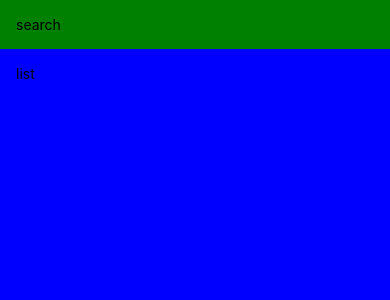
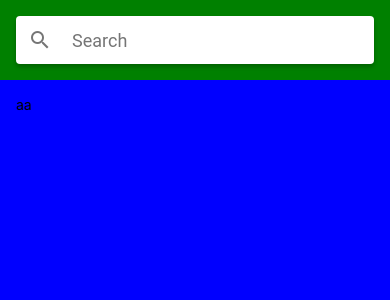
Before and after one commit to yann-lauwers/meals-to-go, a React Native app: screen / in a window 390 px wide. Shown: the top 300 px of the page. Built offline with nearby package versions, Linux system fonts and the light colour scheme.

Commit message:
feat: init restaurant screen folder, component and screen

```diff
--- a/App.tsx
+++ b/App.tsx
@@ -1,42 +1,11 @@
 import { StatusBar as ExpoStatusBar } from "expo-status-bar";
-import {
-  SafeAreaView,
-  StyleSheet,
-  Text,
-  View,
-  Platform,
-  StatusBar,
-} from "react-native";
-import { spacing } from "./src/utils/spacing";
-
-const isAndroid = Platform.OS === "android";
+import RestaurantsScreen from "./src/features/restaurants/screens/restaurants.screen";
 
 export default function App() {
   return (
     <>
-      <SafeAreaView style={styles.container}>
-        <View style={styles.searchContainer}>
-          <Text>search</Text>
-        </View>
-        <View style={styles.listContainer}>
-          <Text>list</Text>
-        </View>
-      </SafeAreaView>
+      <RestaurantsScreen />
       <ExpoStatusBar style="auto" />
     </>
   );
 }
-
-const styles = StyleSheet.create({
-  container: {
-    flex: 1,
-    backgroundColor: "#fff",
-    marginTop: isAndroid ? StatusBar.currentHeight : 0,
-  },
-  listContainer: {
-    backgroundColor: "blue",
-    flex: 1,
-    padding: spacing.PADDING.base,
-  },
-  searchContainer: { backgroundColor: "green", padding: spacing.PADDING.base },
-});
--- a/package.json
+++ b/package.json
@@ -20,6 +20,7 @@
     "react": "17.0.2",
     "react-dom": "17.0.2",
     "react-native": "0.68.2",
+    "react-native-paper": "^4.12.2",
     "react-native-web": "0.17.7"
   },
   "devDependencies": {
--- /dev/null
+++ b/src/components/searchbar.tsx
@@ -0,0 +1,24 @@
+import { FC, useState } from "react";
+import { StyleSheet, View } from "react-native";
+import { Searchbar as CustomSearchBar } from "react-native-paper";
+import { spacing } from "../utils/spacing";
+
+const Searchbar: FC = () => {
+  const [searchQuery, setSearchQuery] = useState("");
+
+  return (
+    <View style={styles.searchContainer}>
+      <CustomSearchBar
+        placeholder="Search"
+        onChangeText={setSearchQuery}
+        value={searchQuery}
+      />
+    </View>
+  );
+};
+
+const styles = StyleSheet.create({
+  searchContainer: { backgroundColor: "green", padding: spacing.PADDING.base },
+});
+
+export default Searchbar;
--- /dev/null
+++ b/src/features/restaurants/components/restaurant.components.tsx
@@ -0,0 +1,12 @@
+import { FC } from "react";
+import { Text, View } from "react-native";
+
+const RestaurantInfo: FC = () => {
+  return (
+    <View>
+      <Text>aa</Text>
+    </View>
+  );
+};
+
+export { RestaurantInfo };
--- /dev/null
+++ b/src/features/restaurants/screens/restaurants.screen.tsx
@@ -0,0 +1,39 @@
+import { FC } from "react";
+import {
+  SafeAreaView,
+  StyleSheet,
+  View,
+  Platform,
+  StatusBar,
+} from "react-native";
+import Searchbar from "../../../components/searchbar";
+import { spacing } from "../../../utils/spacing";
+import { RestaurantInfo } from "../components/restaurant.components";
+
+const isAndroid = Platform.OS === "android";
+
+const RestaurantsScreen: FC = () => {
+  return (
+    <SafeAreaView style={styles.container}>
+      <Searchbar />
+      <View style={styles.listContainer}>
+        <RestaurantInfo />
+      </View>
+    </SafeAreaView>
+  );
+};
+
+const styles = StyleSheet.create({
+  container: {
+    flex: 1,
+    backgroundColor: "#fff",
+    marginTop: isAndroid ? StatusBar.currentHeight : 0,
+  },
+  listContainer: {
+    backgroundColor: "blue",
+    flex: 1,
+    padding: spacing.PADDING.base,
+  },
+});
+
+export default RestaurantsScreen;
```
Also changed, not shown: 1 other file (tests, documents, lock files or other folders).
